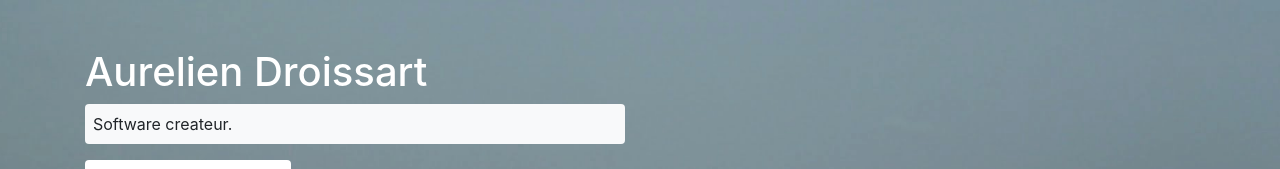
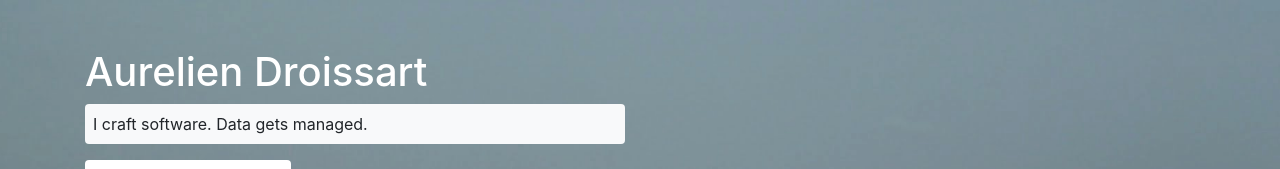
Before and after one commit to adroissart/adroissart.github.io, a plain HTML site: page index.html in a window 1280 px wide. Shown: the top 169 px of the page. Drawn offline with Linux system fonts and the light colour scheme.

Commit message:
changed tagline

```diff
--- a/index.html
+++ b/index.html
@@ -54,7 +54,7 @@
       <div class="row">
         <div class="col-lg-6">
           <h1 class="mt-5">Aurelien Droissart</h1>
-          <p class="p-2 bg-light rounded">Software createur.</p>
+          <p class="p-2 bg-light rounded">I craft software. Data gets managed.</p>
 		   <ul class="list-group list-group-horizontal">
 			  <li class="list-group-item border-0"><a href="https://www.linkedin.com/in/aurelien-droissart-8731a010/">
 			  <svg xmlns="http://www.w3.org/2000/svg" width="32" height="32" viewBox="0 0 24 24"><path d="M19 0h-14c-2.761 0-5 2.239-5 5v14c0 2.761 2.239 5 5 5h14c2.762 0 5-2.239 5-5v-14c0-2.761-2.238-5-5-5zm-11 19h-3v-11h3v11zm-1.5-12.268c-.966 0-1.75-.79-1.75-1.764s.784-1.764 1.75-1.764 1.75.79 1.75 1.764-.783 1.764-1.75 1.764zm13.5 12.268h-3v-5.604c0-3.368-4-3.113-4 0v5.604h-3v-11h3v1.765c1.396-2.586 7-2.777 7 2.476v6.759z"/></svg></a></li>
```
